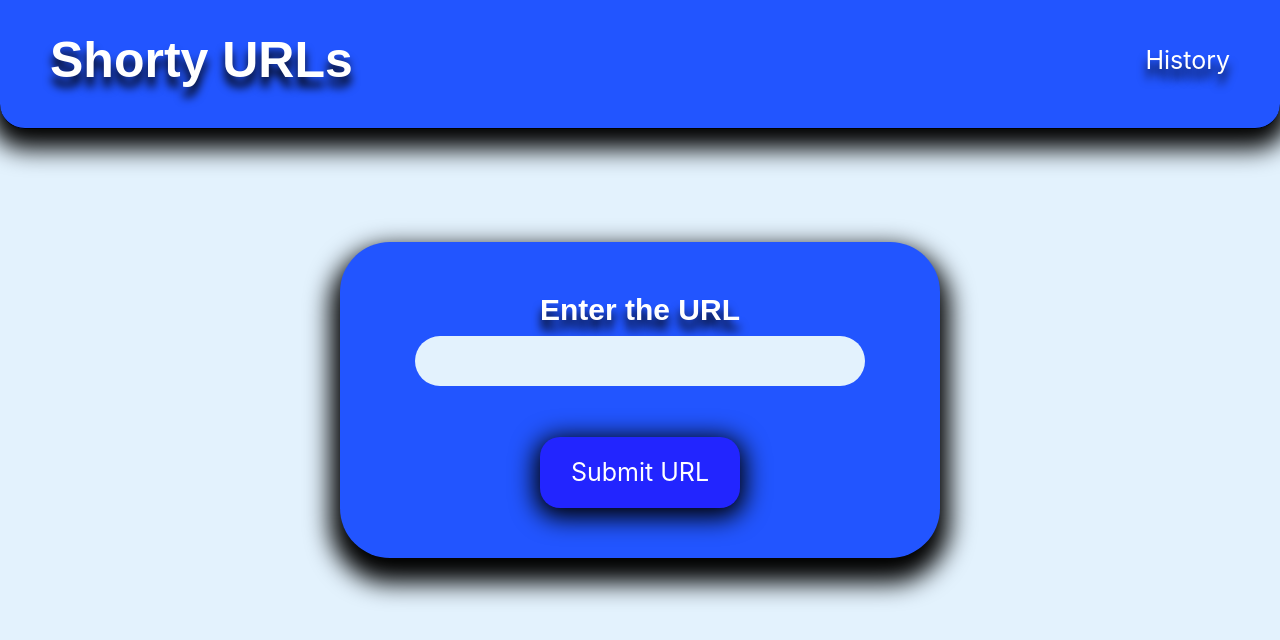
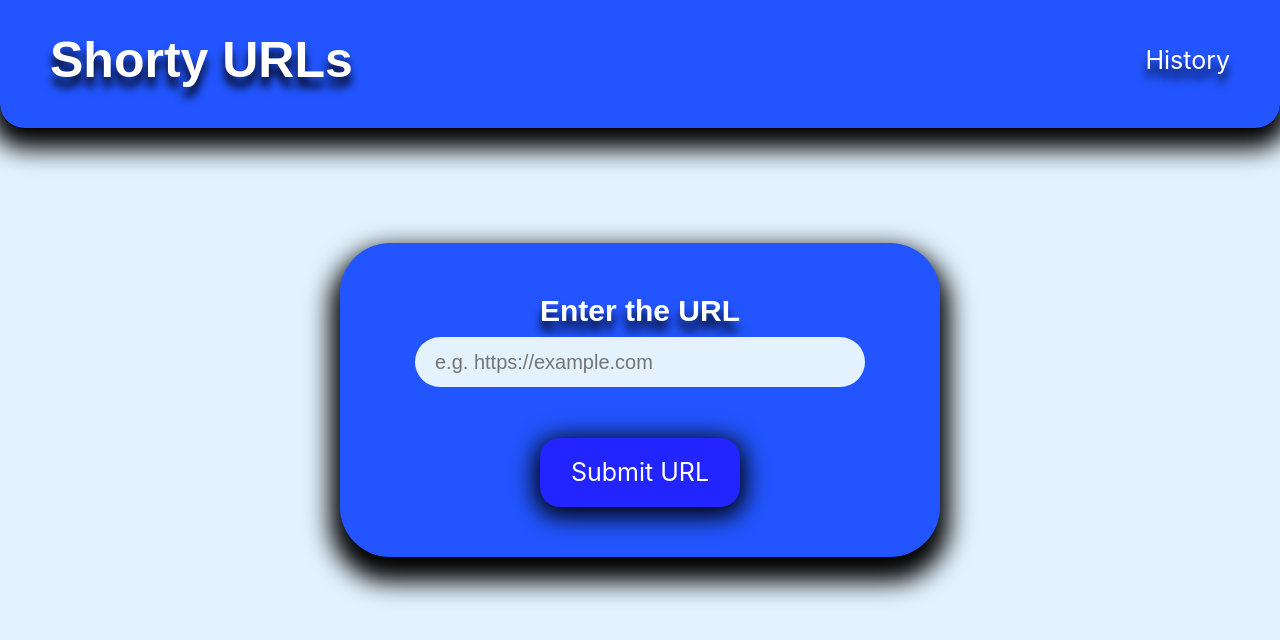
Before and after one commit to AdarshMishraji/shorty_urls_app, a React (Create React App) app: page / in a window 1280 px wide. Shown: the top 640 px of the page. Built offline with nearby package versions, Linux system fonts and the light colour scheme.

Commit message:
minor bug fixes

```diff
--- a/src/component/App.js
+++ b/src/component/App.js
@@ -101,6 +101,7 @@ export const App = () => {
         <h1>Enter the URL</h1>
         <input
           class="root-entry"
+          placeholder="e.g. https://example.com"
           onChange={(e) => {
             setError("");
             if (short_url) {
--- a/src/component/ThemedButton.js
+++ b/src/component/ThemedButton.js
@@ -2,8 +2,8 @@ import "../styles/ThemedButton.css";
 
 const ThemedButton = ({ title, onClickHandler }) => {
   return (
-    <div class="btn" onClick={onClickHandler}>
-      <span> {title} </span>
+    <div class="themed-btn" onClick={onClickHandler}>
+      {title}
     </div>
   );
 };
--- a/src/styles/ThemedButton.css
+++ b/src/styles/ThemedButton.css
@@ -1,4 +1,4 @@
-.btn {
+.themed-btn {
   padding: 16px;
   margin: 0 auto;
   width: 200px;
@@ -10,6 +10,6 @@
   text-align: center;
 }
 
-.btn:active {
+.themed-btn:active {
   box-shadow: 0px 5px 10px 0px black;
 }
```
